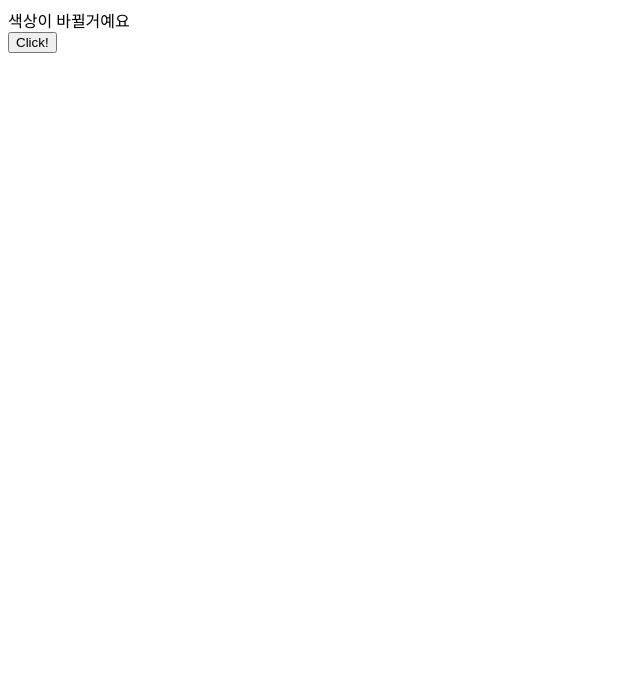
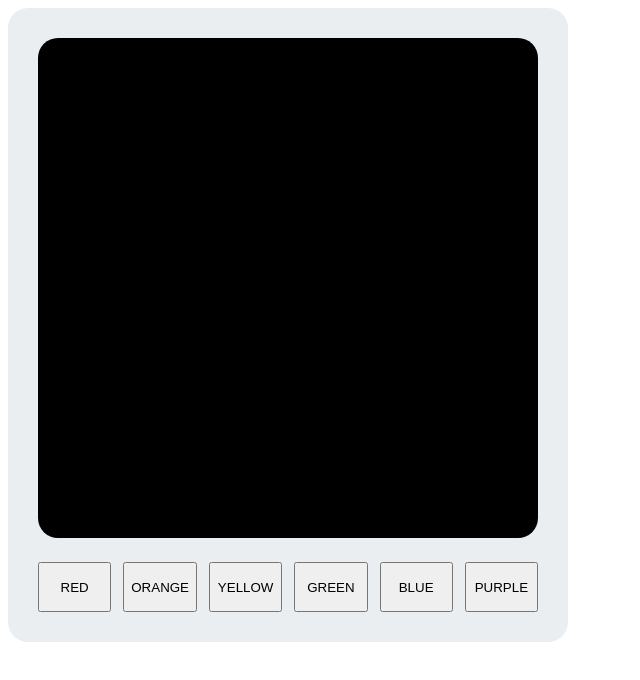
Before and after one commit to hwookim/state-n-props, a React app: page /color in a window 1280 px wide. Shown: the whole page, without its empty margins (0-640 px from the left). Built offline with nearby package versions, Linux system fonts and the light colour scheme.

Commit message:
feat: Wecolor Picker 참고해서 디자인 꾸미기

```diff
--- a/src/pages/Color/Color.js
+++ b/src/pages/Color/Color.js
@@ -4,16 +4,43 @@ import './Color.scss';
 const Color = () => {
   const [color, setColor] = useState('black');
 
-  const handleClick = () => {
+  const handleClickRed = () => {
     setColor('red');
   };
 
+  const handleClickOrange = () => {
+    setColor('orange');
+  };
+
+  const handleClickYellow = () => {
+    setColor('yellow');
+  };
+
+  const handleClickGreen = () => {
+    setColor('green');
+  };
+
+  const handleClickBlue = () => {
+    setColor('blue');
+  };
+
+  const handleClickPurple = () => {
+    setColor('purple');
+  };
+
   return (
-    <div className="color-container">
-      <div className={color === 'black' ? 'black' : 'red'}>
-        색상이 바뀔거예요
+    <div className="colorContainer">
+      <div className={'colorBox ' + color}>
+        <span className="colorName">{color}</span>
       </div>
-      <button onClick={handleClick}>Click!</button>
+      <div className="info">
+        <button onClick={handleClickRed}>RED</button>
+        <button onClick={handleClickOrange}>ORANGE</button>
+        <button onClick={handleClickYellow}>YELLOW</button>
+        <button onClick={handleClickGreen}>GREEN</button>
+        <button onClick={handleClickBlue}>BLUE</button>
+        <button onClick={handleClickPurple}>PURPLE</button>
+      </div>
     </div>
   );
 };
--- a/src/pages/Color/Color.scss
+++ b/src/pages/Color/Color.scss
@@ -1,9 +1,61 @@
-.color-container {
-  .black {
-    color: black;
+.colorContainer {
+  position: relative;
+  padding: 30px;
+  width: fit-content;
+  background-color: #eaeef1;
+  border-radius: 20px;
+
+  .colorBox {
+    position: relative;
+    width: 500px;
+    height: 500px;
+    background-color: black;
+    border-radius: 20px;
+
+    &:hover .colorName {
+      opacity: 1;
+    }
+
+    .colorName {
+      position: absolute;
+      bottom: 20px;
+      padding: 12px 48px;
+      background-color: rgba(0, 0, 0, 0.2);
+      color: white;
+      font-size: 22px;
+      opacity: 0;
+    }
+
+    &.red {
+      background-color: red;
+    }
+    &.orange {
+      background-color: orange;
+    }
+    &.yellow {
+      background-color: yellow;
+    }
+    &.green {
+      background-color: green;
+    }
+    &.blue {
+      background-color: blue;
+    }
+    &.purple {
+      background-color: purple;
+    }
   }
 
-  .red {
-    color: red;
+  .info {
+    display: flex;
+    justify-content: space-between;
+    align-items: center;
+    padding-top: 24px;
+    gap: 12px;
+
+    button {
+      flex: 1;
+      height: 50px;
+    }
   }
 }
```
